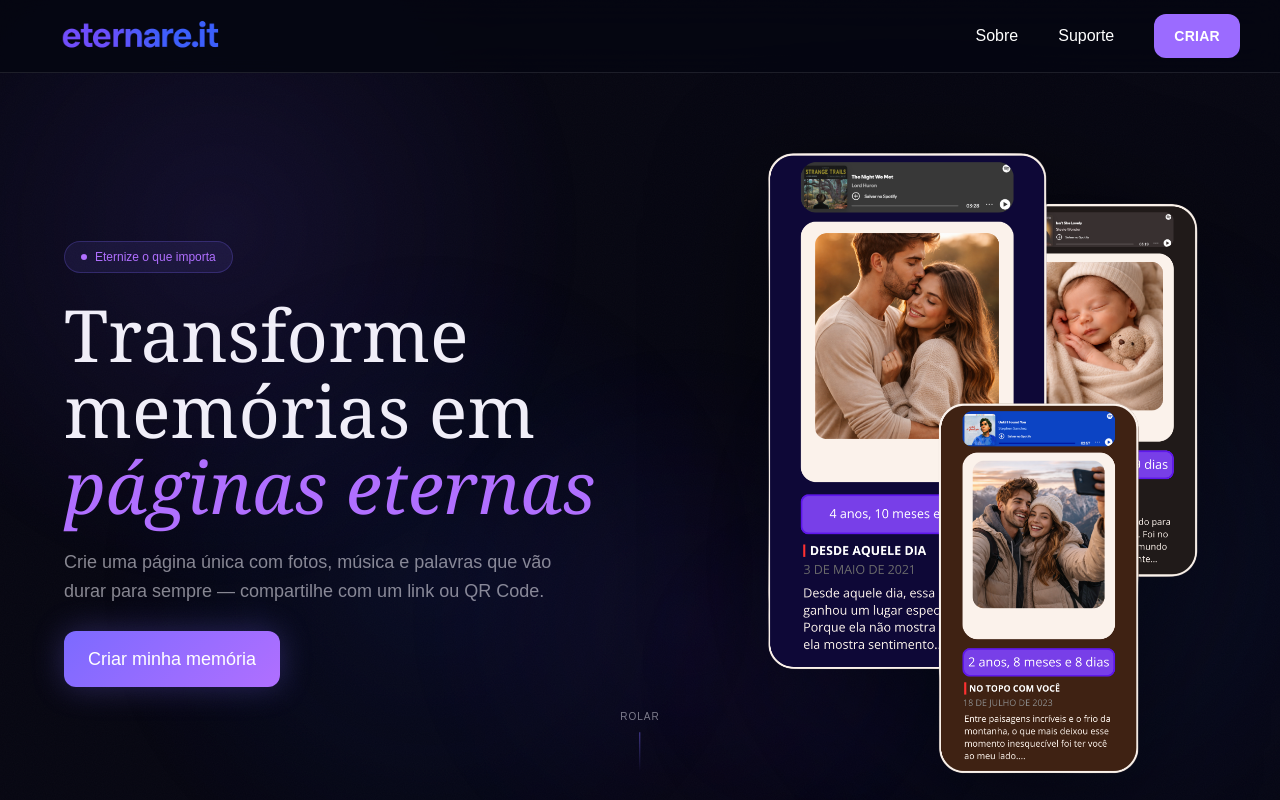
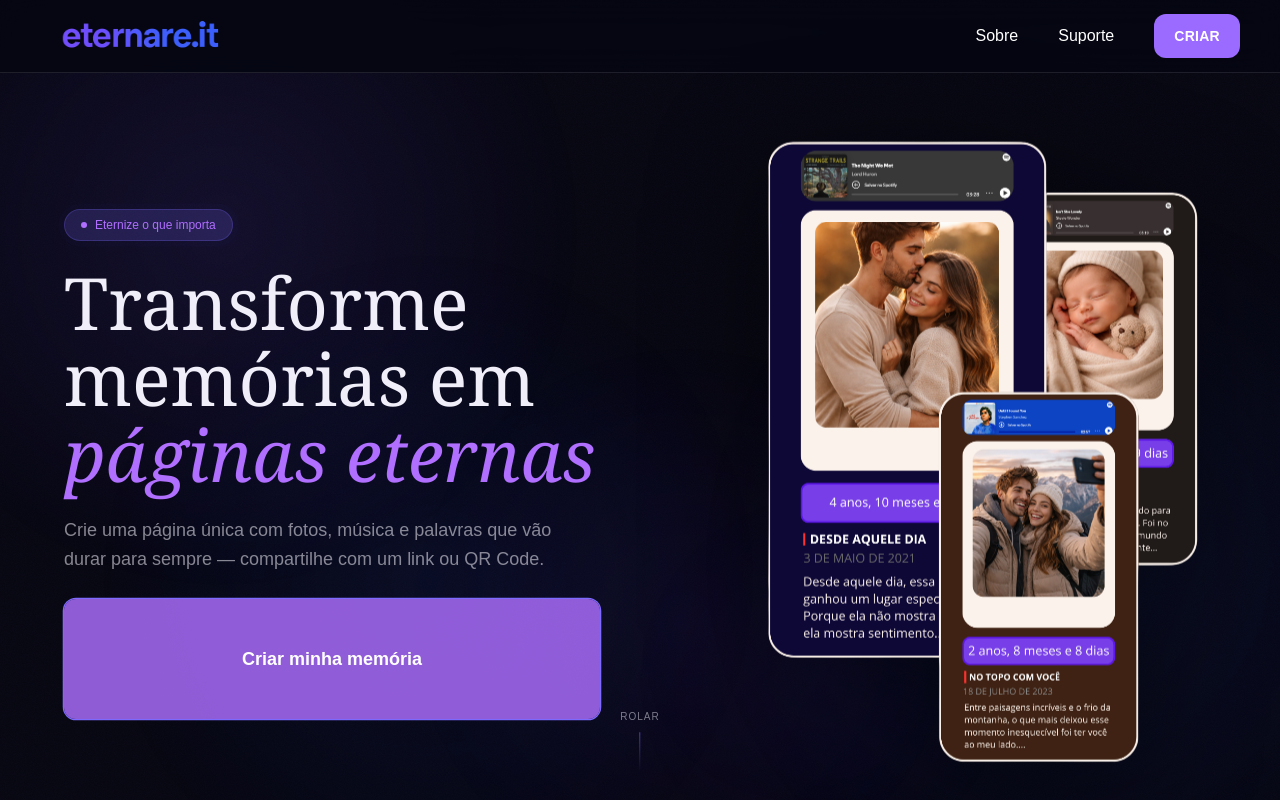
Before and after one commit to Kaue-Mota/eternare-it, a React (Vite) app: page / in a window 1280 px wide. Shown: the top 800 px of the page. Built offline with nearby package versions, Linux system fonts and the light colour scheme.

Commit message:
refactor: enhance Hero component with new animations and layout adjustments

```diff
--- a/src/components/ui/sections/Hero.tsx
+++ b/src/components/ui/sections/Hero.tsx
@@ -5,7 +5,6 @@ export default function Hero() {
 
   return (
     <section className="relative h-full overflow-hidden px-6 pt-32 pb-12 md:px-10 lg:px-16">
-
       <div className="relative z-10 mx-auto grid min-h-[calc(100vh-8rem)] w-full max-w-7xl grid-cols-1 items-center gap-14 lg:grid-cols-2 lg:gap-20">
         {/* Coluna esquerda */}
         <div className="flex max-w-xl flex-col gap-6">
@@ -15,8 +14,37 @@ export default function Hero() {
               background: "rgba(124,106,255,0.1)",
               border: "1px solid rgba(124,106,255,0.25)",
               color: "#b06fff",
+              animation: "badge-pulse 15s ease-in-out infinite",
             }}
           >
+            <style>{`
+  @keyframes float {
+    0%, 100% { transform: translateY(0px); }
+    50% { transform: translateY(-12px); }
+  }
+
+  @keyframes badge-pulse {
+    0%, 100% {
+      box-shadow: 0 0 0 0 rgba(124,106,255,0.4);
+      background: rgba(124,106,255,0.1);
+    }
+    50% {
+      box-shadow: 0 0 0 6px rgba(124,106,255,0);
+      background: rgba(124,106,255,0.2);
+    }
+  }
+
+  @keyframes badge-pulse-button {
+    0%, 100% {
+      box-shadow: 0 0 0 0 rgba(124,106,255,1);
+      background: rgba(176,111,255,1);
+    }
+    50% {
+      box-shadow: 0 0 0 6px rgba(124,106,255,1);
+      background: rgba(124,106,255,0.2);
+    }
+  }
+`}</style>
             <span
               className="h-1.5 w-1.5 rounded-full"
               style={{ background: "#b06fff", animation: "pulse 2s infinite" }}
@@ -40,13 +68,14 @@ export default function Hero() {
             para sempre — compartilhe com um link ou QR Code.
           </p>
 
-          <div className="flex flex-wrap gap-3">
+          <div className=" flex justify-center flex-wrap gap-3">
             <button
               onClick={() => navigate("/criar")}
-              className="rounded-xl px-6 py-3.5 text-lg font-medium text-white transition-all hover:-translate-y-0.5 hover:opacity-90"
+              className=" rounded-xl px-6 py-3.5 w-full h-30 text-lg font-extrabold hover:cursor-pointer text-white transition-all hover:-translate-y-0.5 hover:opacity-90"
               style={{
                 background: "linear-gradient(135deg, #7c6aff, #b06fff)",
                 boxShadow: "0 0 32px rgba(124,106,255,0.3)",
+                animation: "badge-pulse-button 2s ease-in-out infinite",
               }}
             >
               Criar minha memória
@@ -56,11 +85,15 @@ export default function Hero() {
 
         {/* Coluna direita */}
         <div className="mx-auto flex w-full max-w-xl justify-center lg:justify-end">
-          <img
-            src="/images/home/hero/mockuphero.webp"
-            alt="Prévia de páginas digitais personalizadas de memória"
-            className="w-full max-w-115 animate- drop-shadow-[0_20px_60px_rgba(0,0,0,0.45)]"
-          />
+          <>
+
+            <img
+              src="/images/home/hero/mockuphero.webp"
+              alt="Prévia de páginas digitais personalizadas de memória"
+              className="w-full max-w-115 drop-shadow-[0_20px_60px_rgba(0,0,0,0.45)]"
+              style={{ animation: "float 4s ease-in-out infinite" }}
+            />
+          </>
         </div>
       </div>
 
```
